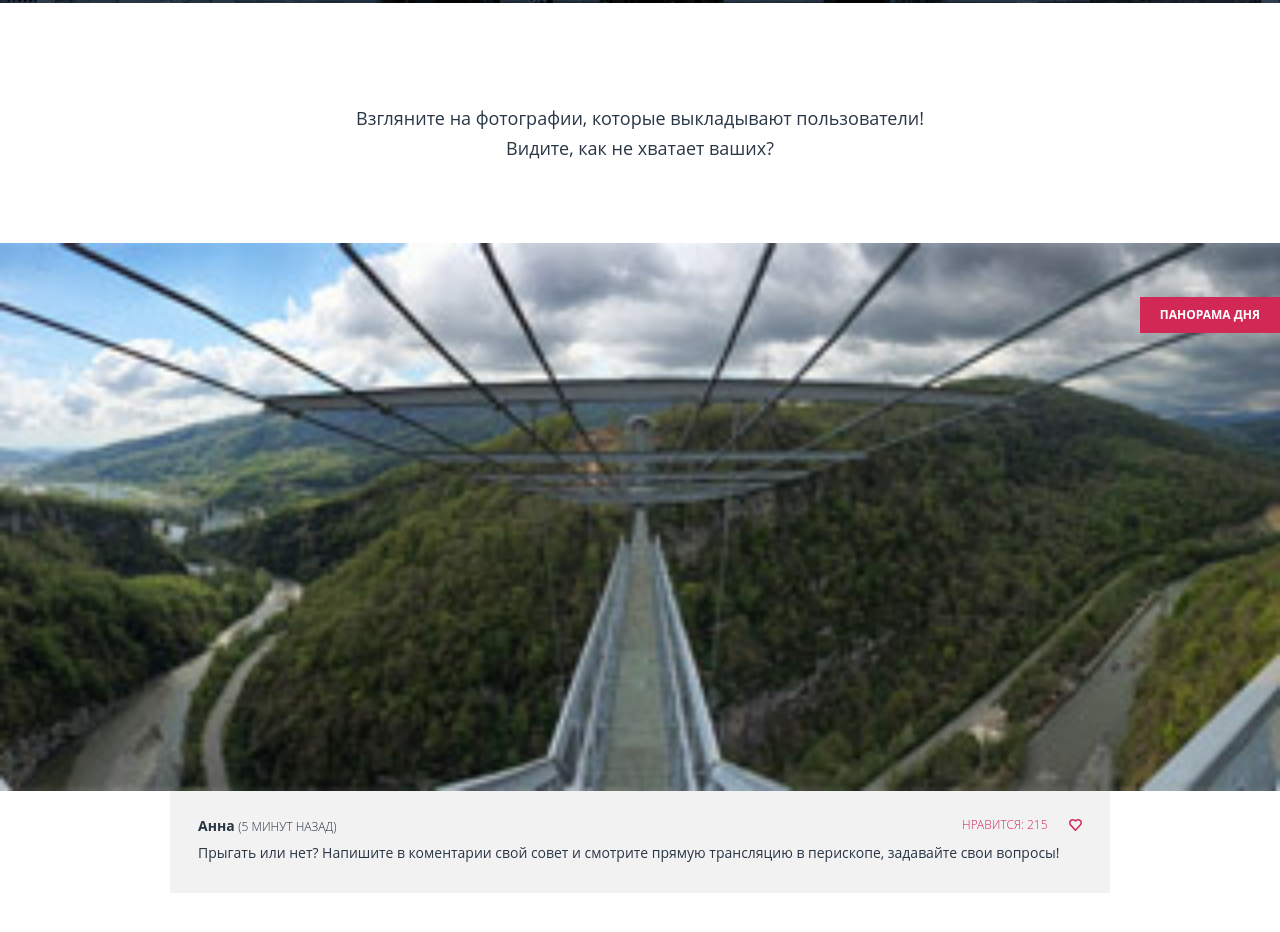
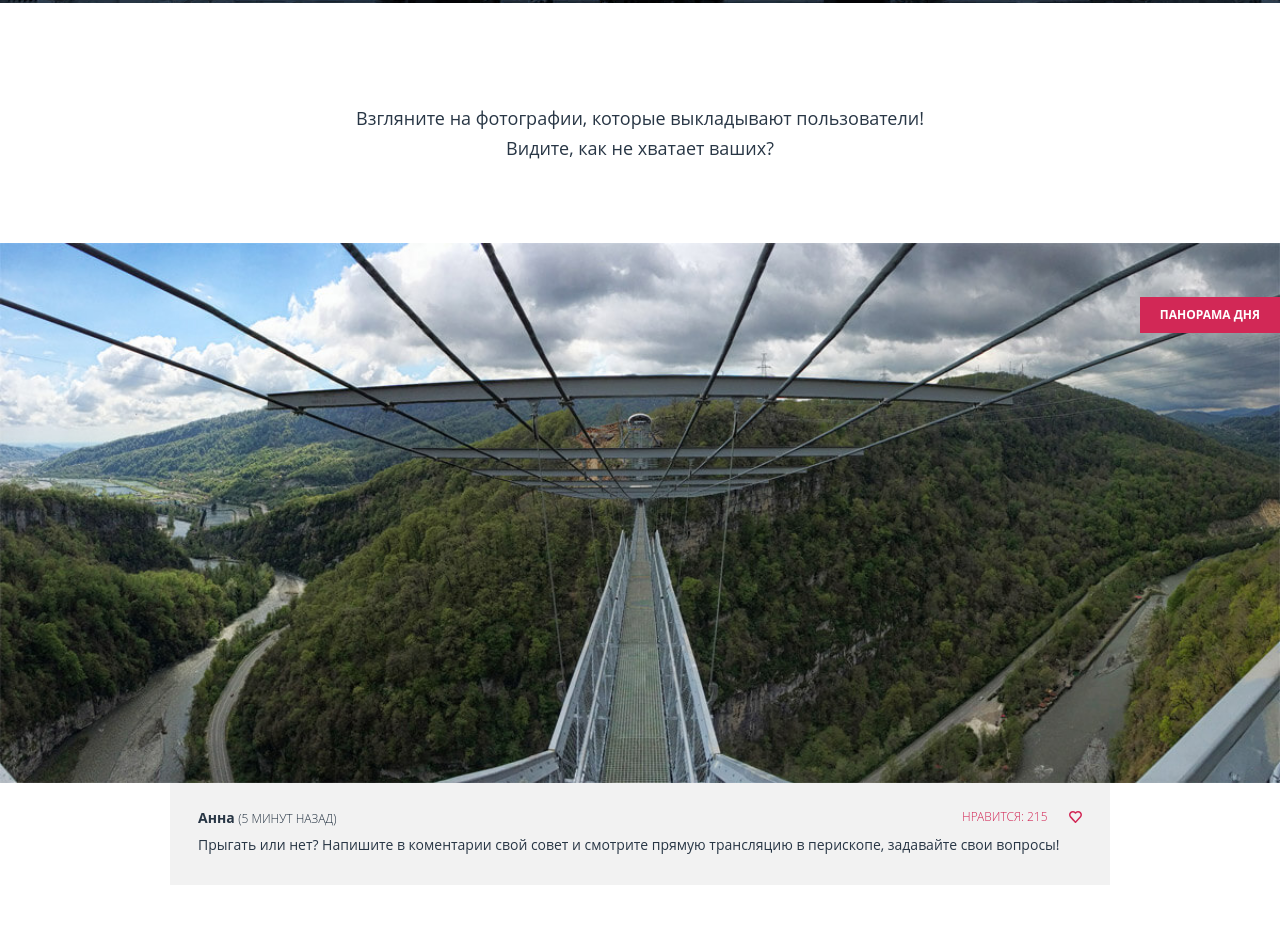
Before and after one commit to ozz-rjq/pink-adaptive, a website: page app/photo.html in a window 1280 px wide. Shown: the part 391-1323 px from the top of the page. Drawn offline with Linux system fonts and the light colour scheme.

Commit message:
Add adaptive panorama images

```diff
--- a/app/photo.html
+++ b/app/photo.html
@@ -55,7 +55,11 @@
 		<div class="panorama">
 			<div class="panorama__img">
 				<h3 class="panorama__title">Панорама дня</h3>
-				<img src="img/panorama-mobile@1x.jpg" alt="Panorama">
+				<picture>
+					<source media="(min-width: 1200px)" srcset="img/panorama-desktop@1x.jpg 1x, img/panorama-desktop@2x.jpg 2x">
+					<source media="(min-width: 660px)" srcset="img/panorama-tablet@1x.jpg 1x, img/panorama-tablet@2x.jpg 2x">
+					<img src="img/panorama-mobile@1x.jpg" srcset="img/panorama-mobile@2x.jpg 2x" alt="Panorama">
+				</picture>
 			</div>
 			<section class="panorama__content">
 				<header class="panorama__header">
```
